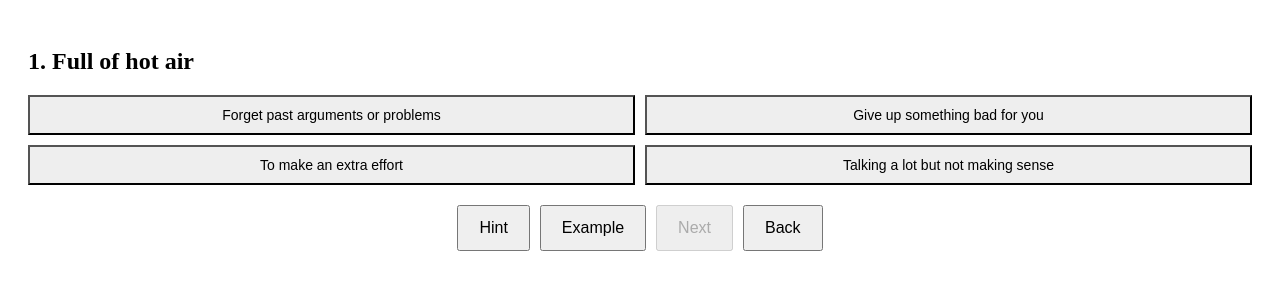
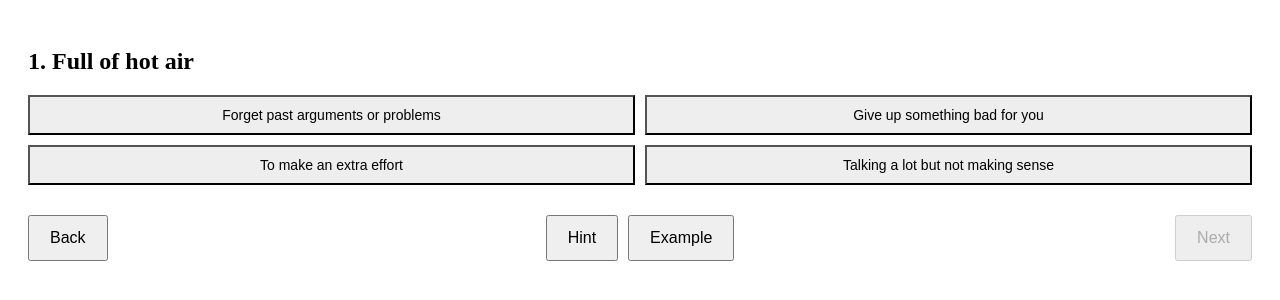
Before and after one commit to mattdamon0/english-100, a Next.js app: page / in a window 1280 px wide. Shown: the top 300 px of the page. Built offline with nearby package versions, Linux system fonts and the light colour scheme.

Commit message:
updata file

```diff
--- a/pages/index.js
+++ b/pages/index.js
@@ -109,11 +109,24 @@ export default function Home() {
         ))}
       </div>
 
-      <div style={{ marginTop: '20px', display: 'flex', gap: '10px', justifyContent: 'center' }}>
-        <button onClick={() => setShowHint(true)} style={{ padding: '12px 20px', fontSize: '16px' }}>Hint</button>
-        <button onClick={() => setShowExample(true)} style={{ padding: '12px 20px', fontSize: '16px' }}>Example</button>
-        <button onClick={handleNext} disabled={selected === null} style={{ padding: '12px 20px', fontSize: '16px' }}>Next</button>
-        <button onClick={handlePrevious} style={{ padding: '12px 20px', fontSize: '16px' }}>Back</button>
+      <div style={{
+        marginTop: '30px',
+        display: 'flex',
+        justifyContent: 'space-between',
+        alignItems: 'center',
+        gap: '20px',
+        flexWrap: 'wrap'
+      }}>
+        <div style={{ flex: '1', textAlign: 'left' }}>
+          <button onClick={handlePrevious} style={{ padding: '12px 20px', fontSize: '16px' }}>Back</button>
+        </div>
+        <div style={{ flex: '1', textAlign: 'center' }}>
+          <button onClick={() => setShowHint(true)} style={{ padding: '12px 20px', fontSize: '16px', marginRight: '10px' }}>Hint</button>
+          <button onClick={() => setShowExample(true)} style={{ padding: '12px 20px', fontSize: '16px' }}>Example</button>
+        </div>
+        <div style={{ flex: '1', textAlign: 'right' }}>
+          <button onClick={handleNext} disabled={selected === null} style={{ padding: '12px 20px', fontSize: '16px' }}>Next</button>
+        </div>
       </div>
 
       {showHint && (
```
